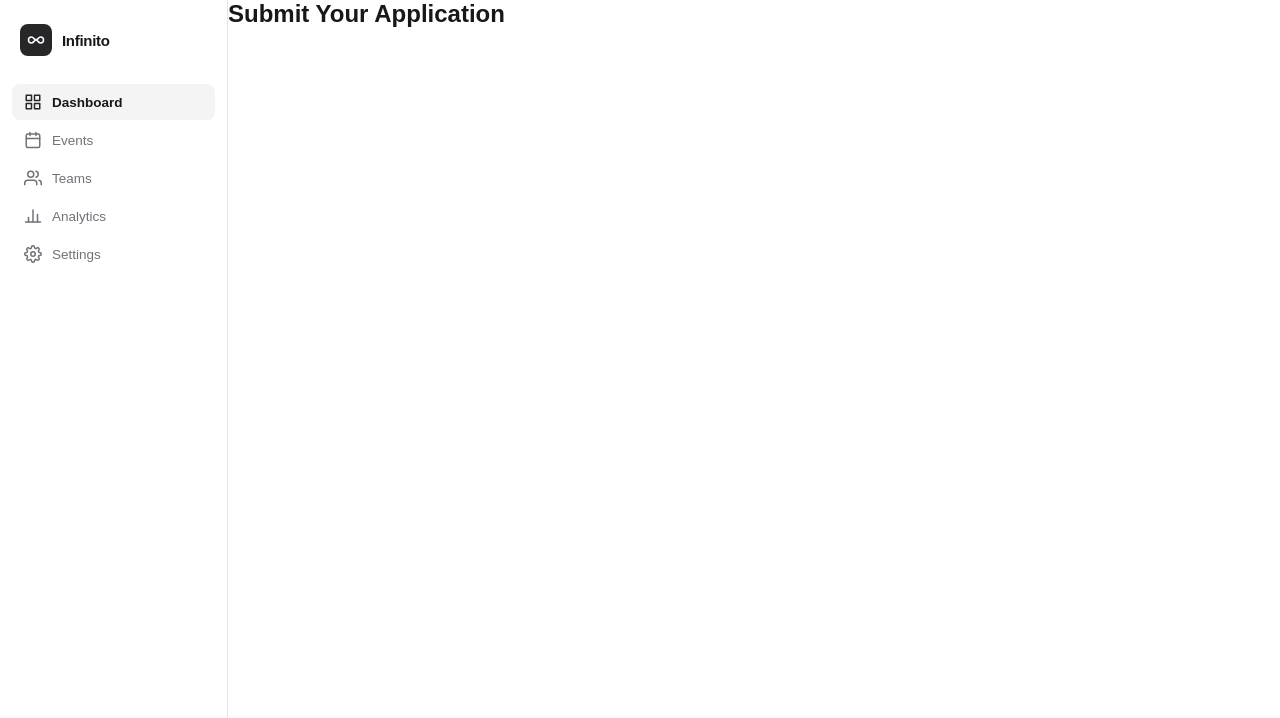
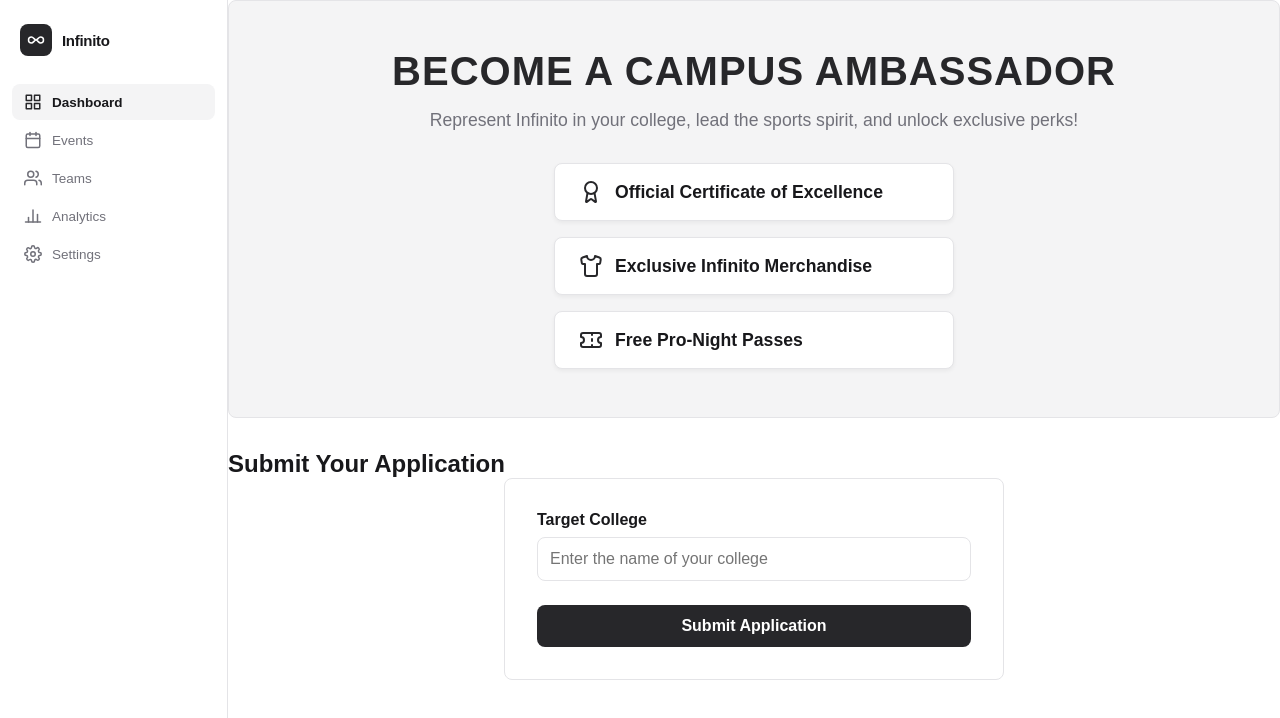
Before and after one commit to Infinito2k26/Infinito2026, a Next.js app in the folder apps/web/: page /dashboard/ca/apply in a window 1280 px wide. Shown: the top 718 px of the page. Built offline with nearby package versions, Linux system fonts and the light colour scheme.

Commit message:
implemented Campus Ambassador application flow and dashboard interface

```diff
--- a/apps/web/app/dashboard/ca/apply/page.tsx
+++ b/apps/web/app/dashboard/ca/apply/page.tsx
@@ -2,8 +2,8 @@
 
 import { useState } from "react";
 import { useRouter } from "next/navigation";
-// import { CAHeroSection } from "@/components/ca/CAHeroSection";
-// import { CAApplicationForm } from "@/components/ca/CAApplicationForm";
+import { CAHeroSection } from "@/components/ca/CAHeroSection";
+import { CAApplicationForm } from "@/components/ca/CAApplicationForm";
 
 export default function CAApplyPage() {
     const router = useRouter();
@@ -32,15 +32,15 @@
 
     return (
     <div className="max-w-3xl mx-auto space-y-8">
-      {/* <CAHeroSection /> */}
+      <CAHeroSection />
 
         <div className="bg-white/5 border border-white/10 p-6 rounded-lg">
         <h2 className="text-xl font-bold mb-4">Submit Your Application</h2>
         {/* Dropping in the dumb component and passing down the smart logic */}
-        {/* <CAApplicationForm
+        <CAApplicationForm
             onSubmit={handleApply}
             isLoading={isSubmitting}
-        /> */}
+        />
         </div>
     </div>
     );
--- a/apps/web/app/dashboard/ca/page.tsx
+++ b/apps/web/app/dashboard/ca/page.tsx
@@ -1,13 +1,16 @@
 "use client";
 
+// eslint-disable-next-line @typescript-eslint/no-unused-vars
 import { useState, useEffect } from "react";
 // import { ReferralCodeDisplay } from "@/components/ca/ReferralCodeDisplay";
 // import { StatCard } from "@/components/ca/StatCard";
 // import { LeaderboardWidget } from "@/components/ca/LeaderboardWidget";
+// eslint-disable-next-line @typescript-eslint/no-unused-vars
 import { Users, Trophy, Target } from "lucide-react";
 
 export default function CADashboardPage() {
   // TODO: Replace with TanStack Query hook (e.g., const { data } = useCAProfile())
+    // eslint-disable-next-line @typescript-eslint/no-unused-vars
     const [caData, setCaData] = useState({
     referralCode: "INF-2K26-ALIGARH",
     referralCount: 14,
@@ -18,6 +21,7 @@
     const shareUrl = `https://infinito.iitp.ac.in/register?ref=${caData.referralCode}`;
 
   // Smart Logic 1: The Copy Handler
+  // eslint-disable-next-line @typescript-eslint/no-unused-vars
     const handleCopyCode = async () => {
     try {
         await navigator.clipboard.writeText(caData.referralCode);
@@ -29,6 +33,7 @@
     };
 
   // Smart Logic 2: The Native Web Share API Handler
+  // eslint-disable-next-line @typescript-eslint/no-unused-vars
     const handleShareLink = async () => {
     if (navigator.share) {
         try {
--- /dev/null
+++ b/apps/web/components/ca/CAApplicationForm.tsx
@@ -0,0 +1,65 @@
+import React from 'react';
+import { useForm } from 'react-hook-form';
+import { zodResolver } from '@hookform/resolvers/zod';
+import { z } from 'zod';
+import { Loader2 } from 'lucide-react';
+import styles from './styles.module.css';
+
+const formSchema = z.object({
+  targetCollege: z.string().min(1, 'Target college is required'),
+});
+
+type FormValues = z.infer<typeof formSchema>;
+
+export interface CAApplicationFormProps {
+  onSubmit: (data: { targetCollege: string }) => void;
+  isLoading: boolean;
+}
+
+export function CAApplicationForm({ onSubmit, isLoading }: CAApplicationFormProps) {
+  const {
+    register,
+    handleSubmit,
+    formState: { errors },
+  } = useForm<FormValues>({
+    resolver: zodResolver(formSchema),
+  });
+
+  return (
+    <div className={styles.formContainer}>
+      <form onSubmit={handleSubmit(onSubmit)}>
+        <div className={styles.inputGroup}>
+          <label htmlFor="targetCollege" className={styles.label}>
+            Target College
+          </label>
+          <input
+            id="targetCollege"
+            type="text"
+            className={styles.input}
+            placeholder="Enter the name of your college"
+            disabled={isLoading}
+            {...register('targetCollege')}
+          />
+          {errors.targetCollege && (
+            <span className={styles.errorText}>{errors.targetCollege.message}</span>
+          )}
+        </div>
+
+        <button
+          type="submit"
+          className={styles.submitBtn}
+          disabled={isLoading}
+        >
+          {isLoading ? (
+            <>
+              <Loader2 className={styles.spinner} size={20} />
+              <span>Submitting...</span>
+            </>
+          ) : (
+            'Submit Application'
+          )}
+        </button>
+      </form>
+    </div>
+  );
+}
--- /dev/null
+++ b/apps/web/components/ca/CAHeroSection.tsx
@@ -0,0 +1,29 @@
+import React from 'react';
+import { Award, Shirt, Ticket } from 'lucide-react';
+import styles from './styles.module.css';
+
+export function CAHeroSection() {
+  return (
+    <div className={styles.heroSection}>
+      <h1 className={styles.heroTitle}>Become a Campus Ambassador</h1>
+      <p className={styles.heroSubtitle}>
+        Represent Infinito in your college, lead the sports spirit, and unlock exclusive perks!
+      </p>
+
+      <ul className={styles.perksList}>
+        <li className={styles.perkItem}>
+          <Award className={styles.perkIcon} size={24} />
+          <span>Official Certificate of Excellence</span>
+        </li>
+        <li className={styles.perkItem}>
+          <Shirt className={styles.perkIcon} size={24} />
+          <span>Exclusive Infinito Merchandise</span>
+        </li>
+        <li className={styles.perkItem}>
+          <Ticket className={styles.perkIcon} size={24} />
+          <span>Free Pro-Night Passes</span>
+        </li>
+      </ul>
+    </div>
+  );
+}
--- /dev/null
+++ b/apps/web/components/ca/styles.module.css
@@ -0,0 +1,159 @@
+.heroSection {
+  background: var(--color-bg-secondary);
+  border-radius: var(--radius-md);
+  padding: 3rem 2rem;
+  margin-bottom: 2rem;
+  text-align: center;
+  border: 1px solid var(--color-border);
+}
+
+.heroTitle {
+  color: var(--color-accent-primary);
+  font-size: 2.5rem;
+  margin-bottom: 1rem;
+  font-weight: 800;
+  text-transform: uppercase;
+  letter-spacing: 1px;
+}
+
+.heroSubtitle {
+  color: var(--color-text-secondary);
+  font-size: 1.1rem;
+  margin-bottom: 2rem;
+}
+
+.perksList {
+  list-style: none;
+  display: flex;
+  flex-direction: column;
+  gap: 1rem;
+  align-items: center;
+}
+
+.perkItem {
+  display: flex;
+  align-items: center;
+  gap: 0.75rem;
+  color: var(--color-text-primary);
+  font-size: 1.1rem;
+  font-weight: 600;
+  background: var(--color-surface);
+  padding: 1rem 1.5rem;
+  border-radius: var(--radius-md);
+  border: 1px solid var(--color-border);
+  width: 100%;
+  max-width: 400px;
+  box-shadow: 0 2px 4px rgba(0,0,0,0.05);
+  transition: transform 0.2s ease;
+}
+
+.perkItem:hover {
+  transform: translateY(-2px);
+  border-color: var(--color-accent-secondary);
+}
+
+.perkIcon {
+  color: var(--color-accent-primary);
+}
+
+.formContainer {
+  background: var(--color-surface);
+  padding: 2rem;
+  border-radius: var(--radius-md);
+  border: 1px solid var(--color-border);
+  max-width: 500px;
+  margin: 0 auto;
+}
+
+.inputGroup {
+  display: flex;
+  flex-direction: column;
+  gap: 0.5rem;
+  margin-bottom: 1.5rem;
+}
+
+.label {
+  color: var(--color-text-primary);
+  font-weight: 600;
+}
+
+.input {
+  padding: 0.75rem;
+  border: 1px solid var(--color-border);
+  border-radius: var(--radius-md);
+  font-size: 1rem;
+  color: var(--color-text-primary);
+  background: var(--color-bg-primary);
+  outline: none;
+  transition: border-color 0.2s;
+}
+
+.input:focus {
+  border-color: var(--color-accent-primary);
+}
+
+.errorText {
+  color: var(--color-danger);
+  font-size: 0.875rem;
+}
+
+.submitBtn {
+  width: 100%;
+  padding: 0.75rem;
+  background: var(--color-accent-primary);
+  color: var(--color-bg-primary);
+  border: none;
+  border-radius: var(--radius-md);
+  font-size: 1rem;
+  font-weight: 600;
+  cursor: pointer;
+  display: flex;
+  justify-content: center;
+  align-items: center;
+  gap: 0.5rem;
+  transition: background-color 0.2s;
+}
+
+.submitBtn:hover:not(:disabled) {
+  background: var(--color-accent-secondary);
+}
+
+.submitBtn:disabled {
+  opacity: 0.7;
+  cursor: not-allowed;
+}
+
+.spinner {
+  animation: spin 1s linear infinite;
+}
+
+@keyframes spin {
+  from { transform: rotate(0deg); }
+  to { transform: rotate(360deg); }
+}
+
+.pendingContainer {
+  display: flex;
+  flex-direction: column;
+  align-items: center;
+  justify-content: center;
+  padding: 4rem 2rem;
+  text-align: center;
+  background: var(--color-bg-secondary);
+  border-radius: var(--radius-md);
+  border: 1px solid var(--color-border);
+  max-width: 600px;
+  margin: 2rem auto;
+}
+
+.pendingIcon {
+  color: var(--color-text-secondary);
+  margin-bottom: 1.5rem;
+}
+
+.pendingText {
+  color: var(--color-text-primary);
+  font-size: 1.25rem;
+  font-weight: 500;
+  line-height: 1.5;
+}
```
Also changed, not shown: apps/web/components/ca/PendingStateView.tsx (added, +14 -0 lines), apps/web/package.json (+5 -2 lines), 1 other file (tests, documents, lock files or other folders).
